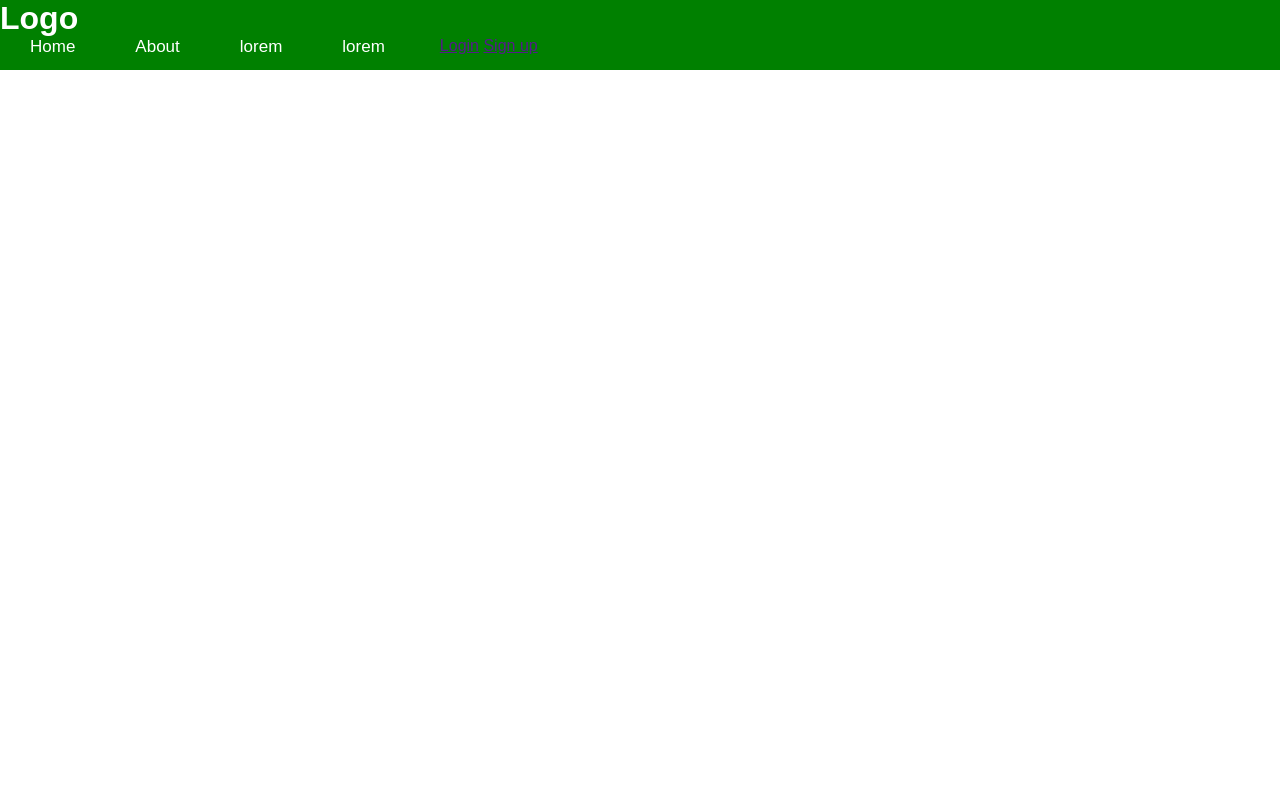
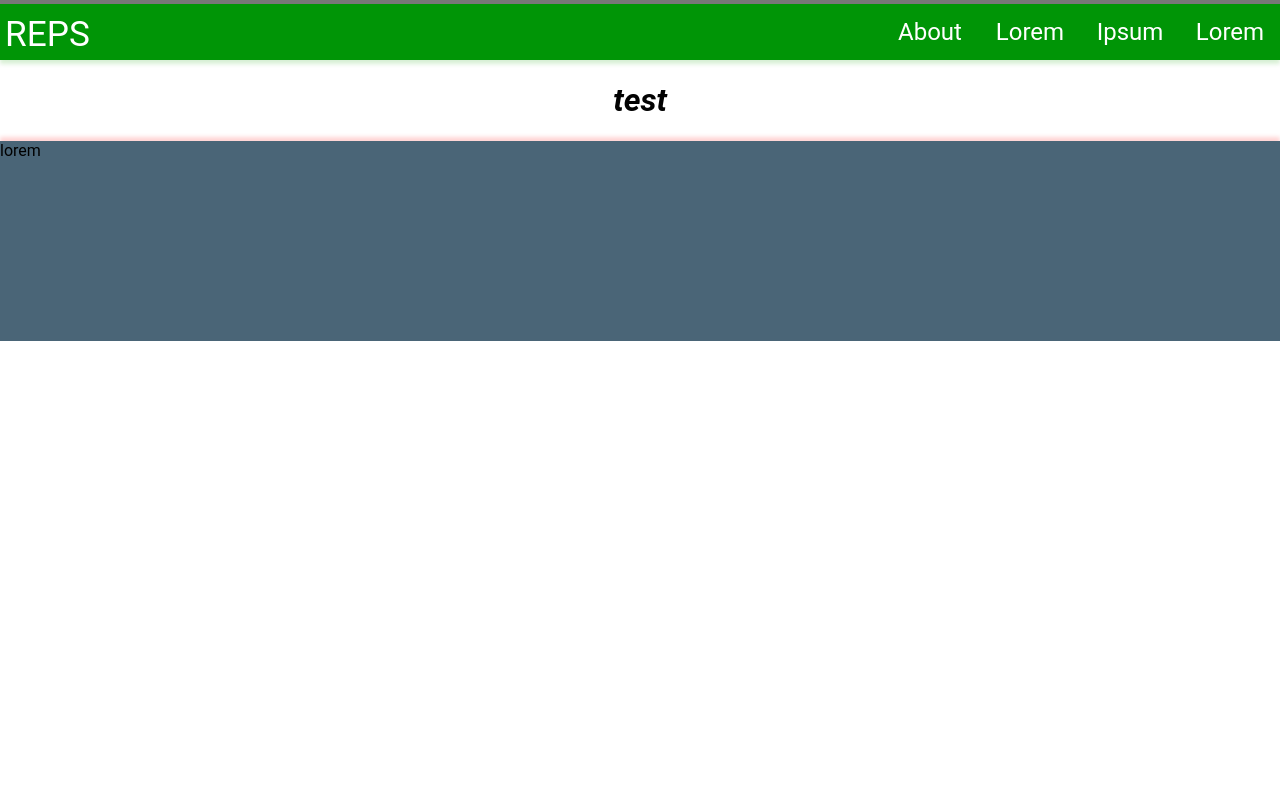
Before and after one commit to NashTabios/Finals, a PHP site: page /navbar.php in a window 1280 px wide. Run offline with PHP 8.4, Linux system fonts and the light colour scheme; some web fonts are replaced.

Commit message:
Updated Navbar
- added animation

```diff
--- a/navbar.css
+++ b/navbar.css
@@ -1,44 +1,243 @@
-@import url('https://fonts.google.com/share?selection.family=Poppins:ital,wght@0,100;0,200;0,300;0,400;0,500;0,600;0,700;0,800;0,900;1,100;1,200;1,300;1,400;1,500;1,600;1,700;1,800;1,900');
+* {
+    /*la taille des elements inclus les margin et padding*/
+    box-sizing: border-box;
+}
 
-*{
-    margin: 0px;
-    padding: 0px;
-    box-sizing: border-box;
-    font-family: 'Poppins', sans-serif;
+html {
+    scroll-behavior: smooth;
 }
-.navbar{
+
+body {
+    margin: 0;
+    padding: 0;
+    background-color: #ffffff;
+    font-family: "Roboto";
+}
+
+/**Header NavBar**/
+
+header {
+    /*empeche de cacher le texte en dessous contrairement à fixed */
+    background-color: #009506;
+    height: 60px;
     width: 100%;
-    color: #fff;
-    background-color: green;
-    height: 70px;
+    position: sticky;
+    top: 0;
+    box-shadow: 0px 4px 4px 0 #169e072b;
+    transition: box-shadow 1s;
+    z-index: 1;
+    /*pour rester toujours en avant-plan*/
 }
-.img
-.navbar .container{
-    max-width: 1200px;
-    margin: 0px auto;
+
+.shadowHeader {
+    box-shadow: 1px 8px 7px 2px #ff51002b;
+}
+
+header a {
+    text-decoration: none;
+    color: white;
+}
+
+.progressBar-container {
+    width: 100%;
+    height: 4px;
+    background-color: #777777;
+}
+
+.progressBar {
+    height: 100%;
+    width: 0%;
+    background-color: rgb(192, 127, 6);
+    transition: all 0.5s;
+}
+
+/**NAVBAR**/
+
+.navbar {
     display: flex;
     justify-content: space-between;
-    line-height: 70px;
+    height: 100%;
+    width: 100%;
 }
-nav{
+
+.logo {
+    height: 100%;
     display: flex;
+    align-items: center;
+    padding-left: 5px;
+    /*taille du texte dynamique*/
+    font-size: clamp(1.5rem, 5vw, 2.2rem);
 }
-nav ul{
+
+.logo a {
+    transition: color 0.5s;
+}
+
+.logo a:hover {
+    color: rgb(192, 127, 6);
+}
+
+.nav-ul {
     display: flex;
-    margin-right: 25px;
+    margin: 0;
+    padding: 0;
+    list-style: none;
 }
-nav ul li{
-   list-style: none;
+
+.nav-ul a {
+    display: flex;
+    align-items: center;
+    justify-content: center;
+    height: 56px;
+    /*Aulieu de 60px à cause des 4px de la progressBar*/
+    width: 100px;
+    font-size: 1.5rem;
 }
-nav ul li a{
-    color: #fff;
-    text-decoration: none;
-    font-size: 17px;
-    padding: 5px 20px;
-    border-right: 5px;
-    transition: 0.2s;
-    margin: 0px 10px;
+
+.nav-ul a:hover {
+    background-color: rgba(192, 127, 6, 0.4);
+    border-radius: 5px;
+    animation: flou 0.5s;
 }
-nav ul li a:hover{
-    background-color: #26a159;
+
+@keyframes flou {
+    from {
+        transform: translateX(-20px);
+        filter: blur(2px);
+    }
+    to {
+        transform: translateX(0);
+        filter: blur(0);
+    }
 }
+
+/**Articles**/
+
+h1 {
+    color: rgb(2, 2, 2);
+    text-align: center;
+    font-style: italic;
+}
+
+article {
+    width: 90%;
+    max-width: 900px;
+    margin:auto;
+    color: #000000;
+    margin-bottom: 50px;
+    scroll-margin-top: 60px;
+    /*Decale l'ancre de 60px afin de ne pas apparaitre sous le header*/
+}
+
+article img {
+    display: block;
+    width:100%;
+    border-radius: 5px;
+    transition: all 0.5s;
+}
+
+article img:hover {
+    filter: hue-rotate(90deg);
+    border-radius: 50%;
+}
+
+article p {
+    font-size:1.2rem;
+}
+
+/**Footer**/
+
+footer {
+    height: 200px;
+    color: #000000;
+    background-color: #4a6577;
+    box-shadow: 0px -4px 4px 0 #ff00002b;
+    transition: box-shadow 1s;
+}
+
+.shadowFooter {
+    box-shadow: 1px -8px 7px 2px #bea4982b;
+}
+
+/*Icone Hamburger*/
+
+.hamburger {
+    display: none;
+    cursor: pointer;
+    flex-direction: column;
+    justify-content: center;
+    padding: 5px;
+}
+
+.hamburger :first-child {
+    /*1ere barre pas de margin top*/
+    margin-top: 0;
+}
+
+.bar1, .bar2, .bar3 {
+    margin-top: 6px;
+    width: 35px;
+    height: 6px;
+    border-radius: 5px;
+    background-color: white;
+    transition: all 0.7s;
+}
+
+.open .bar1, .open .bar2, .open .bar3 {
+    background-color: rgb(192, 127, 6);
+}
+
+.open .bar1 {
+    transform: translateY(200%) rotate(-45deg);
+}
+
+.open .bar2 {
+    opacity: 0;
+    transform: rotate(45deg);
+}
+
+.open .bar3 {
+    transform: translateY(-200%) rotate(45deg);
+}
+
+.noScroll {
+    /*empeche le scroll sur le body via JS*/
+    overflow: hidden;
+}
+
+/**Media Queries**/
+
+@media (max-width: 800px) {
+    .hamburger {
+        display: flex;
+    }
+    .nav-ul {
+        position: fixed;
+        top: 60px;
+        left: -100%;
+        width: 100%;
+        height: 100%;
+        flex-direction: column;
+        -webkit-backdrop-filter: blur(4px);
+        backdrop-filter: blur(4px);
+        background-color: rgba(0, 0, 0, 0.4);
+        transition: transform 0.5s ease-out;
+    }
+    .slide {
+        transform: translate(100%);
+    }
+    .nav-ul a {
+        justify-content: left;
+        padding-left: 5px;
+        width: 50%;
+        border-bottom: 1px solid rgba(192, 127, 6, 0.2);
+    }
+    .nav-ul a:hover {
+        border-radius: 0;
+        animation: none;
+    }
+
+    article p{
+        font-size: 1rem;
+    }
+}
--- a/navbar.php
+++ b/navbar.php
@@ -1,27 +1,81 @@
-<html>
+<!DOCTYPE html>
+<html lang="fr">
+
 <head>
-        <title>Navbar</title>
-        <meta charset="utf-8">
+    <meta charset="UTF-8">
     <meta name="viewport" content="width=device-width, initial-scale=1.0">
-        <link rel="stylesheet" type="text/css" href="navbar.css">
+    <title>navbar</title>
+    <link rel="stylesheet" href="navbar.css">
+    <link rel="shortcut icon" href="favicon.png">
 </head>
+
 <body>
-        <div class="navbar">
-            <div class="logo">
-                <h1>Logo</h1>
+    <header id="header">
+        <div class="progressBar-container">
+            <div class="progressBar" id="progressBar"></div>
         </div>
-            <nav>
-                <ul>
-                    <li><a href="" class="active">Home</a></li>
-                    <li><a href="">About</a></li>
-                    <li><a href="">lorem</a></li>
-                    <li><a href="">lorem</a></li>
+        <nav class="navbar">
+            <div class="logo"><a href="">REPS</a></div>
+
+            <ul class="nav-ul" id="nav_ul">
+                <li>
+                    <a href="#accueil">About</a>
+                </li>
+                <li>
+                    <a href="#cours">Lorem</a>
+                </li>
+                <li>
+                    <a href="#tutos">Ipsum</a>
+                </li>
+                <li>
+                    <a href="#contact">Lorem</a>
+                </li>
             </ul>
-                <div class="button">
-                    <a href="" class="login">Login</a>
-                    <a href="" class="signup">Sign up</a>
+
+            <div class="hamburger" id="hamburger">
+                <div class="bar1"></div>
+                <div class="bar2"></div>
+                <div class="bar3"></div>
             </div>
         </nav>
-        </div>
+    </header>
+
+    <h1>test</h1>
+
+
+    <footer id="footer">
+        <p>lorem</p>
+    </footer>
+
+
+    <script>
+        hamburger.onclick = () => {
+            hamburger.classList.toggle("open");
+            nav_ul.classList.toggle("slide");
+            document.body.classList.toggle("noScroll");
+        };
+
+        onscroll = () => {
+            header.classList.add("shadowHeader");
+            footer.classList.add("shadowFooter");
+
+            setTimeout(() => {
+                header.classList.remove("shadowHeader");
+                footer.classList.remove("shadowFooter");
+            }, 1000);
+
+            const page = document.documentElement; //element HTML
+            let totalHeight = page.scrollHeight; //Height Total of page
+            let visibleHeight = page.clientHeight; //Height visible
+            let scrolling = page.scrollTop; //size of scroll
+            let max = totalHeight - visibleHeight;
+            progressBar.style.width = Math.floor(scrolling / max * 100) + "%"; //width in %
+
+            if (progressBar.style.width == "100%")
+                progressBar.style.backgroundColor = "green";
+            else progressBar.style.backgroundColor = "rgb(192, 127, 6)";
+        }
+    </script>
 </body>
+
 </html>
```
Also changed, not shown: navbar2.css (deleted, +0 -243 lines), navbar2.php (deleted, +0 -101 lines). Lines whose indentation alone changed are shown as unchanged.
